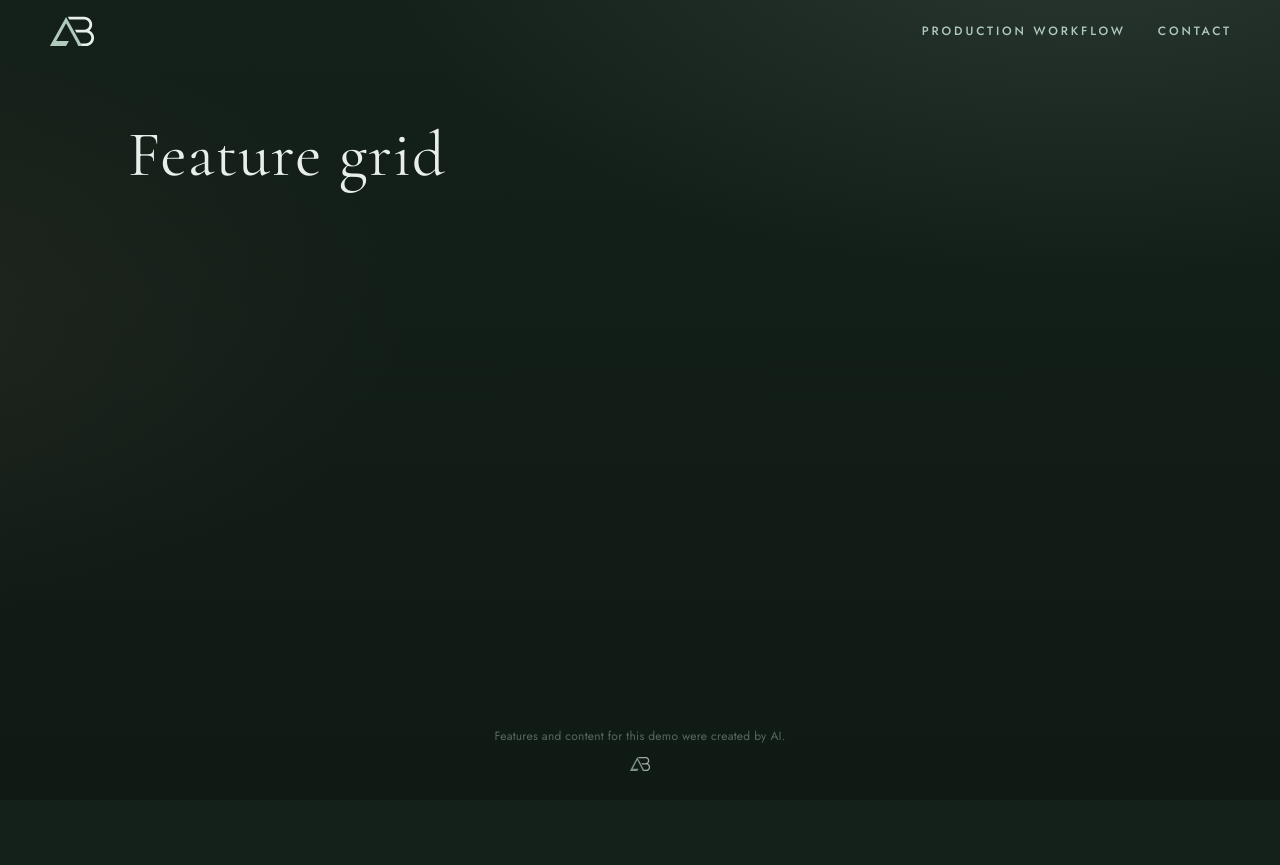
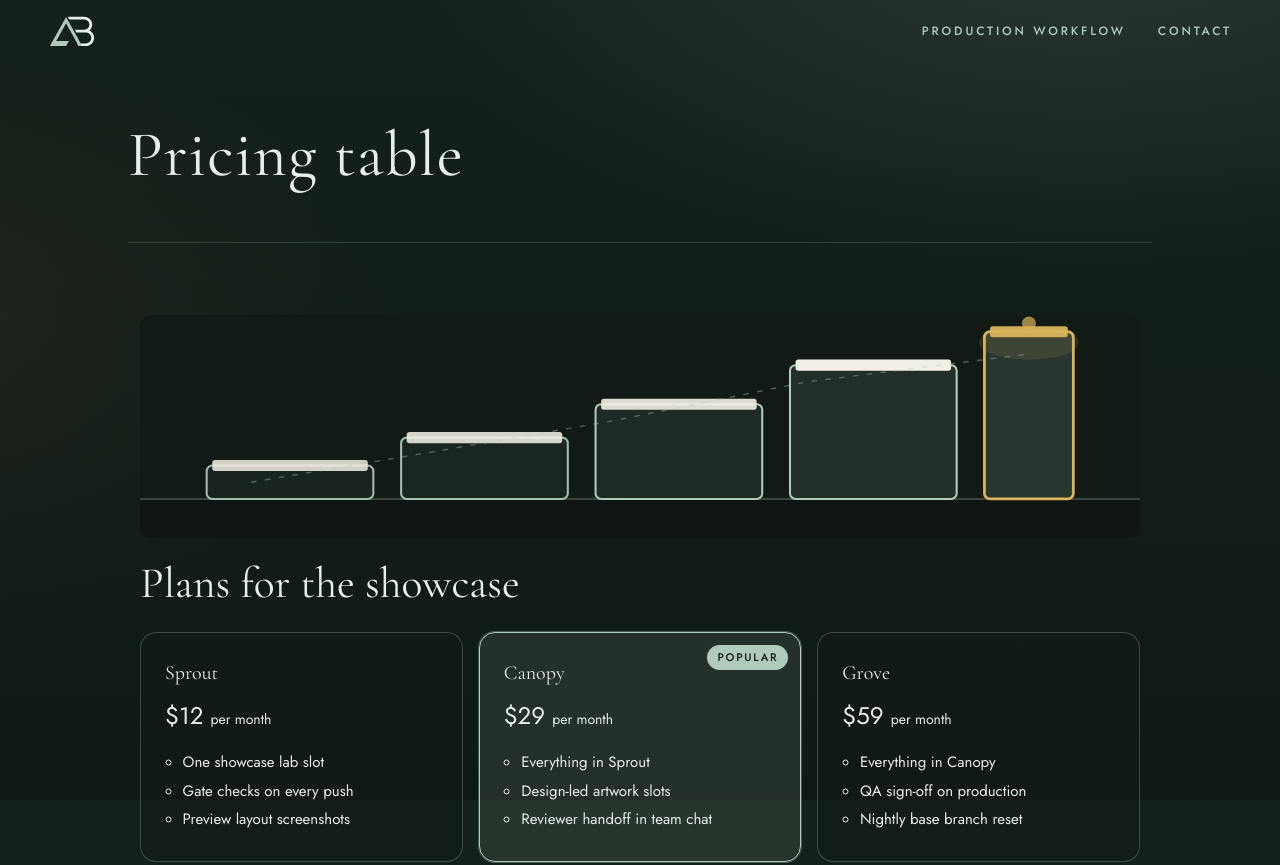
Before and after one commit to ashtonbach/agent-showcase, a Next.js app: page /showcase/ in a window 1280 px wide. Shown: the top 865 px of the page. Before the commit the page ends 800 px from the top, so only its background shows below. Built offline with nearby package versions, Linux system fonts and the light colour scheme.

Commit message:
Feature: Pricing table (Author: Alder)
Co-authored-by: AshtonBach Coder <ashtonbach-coder@users.noreply.github.com>

```diff
--- a/app/lab/current.json
+++ b/app/lab/current.json
@@ -1 +1 @@
-{"slug":"feature-grid"}
+{"slug":"pricing-table"}
--- /dev/null
+++ b/app/lab/pricing-table/index.tsx
@@ -0,0 +1,71 @@
+"use client";
+
+import { useState } from "react";
+
+const PLANS = [
+  { name: "Sprout", price: "$12", feats: ["One showcase lab slot", "Gate checks on every push", "Preview layout screenshots"] },
+  { name: "Canopy", price: "$29", best: true, feats: ["Everything in Sprout", "Design-led artwork slots", "Reviewer handoff in team chat"] },
+  { name: "Grove", price: "$59", feats: ["Everything in Canopy", "QA sign-off on production", "Nightly base branch reset"] },
+] as const;
+
+function HeaderArt() {
+  const [bad, setBad] = useState(false);
+  if (bad) {
+    return <span data-art="fallback" aria-hidden="true" className="lab-pt-art-fb" />;
+  }
+  return (
+    <img
+      data-art="image"
+      className="lab-pt-art"
+      src="/lab/pricing-table/header.svg"
+      width={720}
+      height={160}
+      alt=""
+      onError={() => setBad(true)}
+    />
+  );
+}
+
+export default function PricingTable() {
+  return (
+    <section data-lab="pricing-table" aria-labelledby="pt-title">
+      <HeaderArt />
+      <h2 id="pt-title">Plans for the showcase</h2>
+      <ul className="lab-pt-tiers">
+        {PLANS.map((p) => (
+          <li key={p.name} className={p.best ? "lab-pt-tier lab-pt-tier-best" : "lab-pt-tier"} {...(p.best ? { "data-best": "true" } : {})}>
+            {p.best ? <span className="lab-pt-badge">Popular</span> : null}
+            <h3 className="lab-pt-name">{p.name}</h3>
+            <p className="lab-pt-price">
+              {p.price} <span className="lab-pt-per">per month</span>
+            </p>
+            <ul className="lab-pt-feats">
+              {p.feats.map((f) => (
+                <li key={f}>{f}</li>
+              ))}
+            </ul>
+          </li>
+        ))}
+      </ul>
+      <p className="lab-note">Example data: these plans are illustrative; the showcase sells nothing.</p>
+      <style>{`
+        [data-lab="pricing-table"] { max-width: min(960px, 100%); margin: 8px auto 56px; padding: 0 12px; color: var(--mist); }
+        .lab-pt-art { display: block; width: 100%; height: auto; aspect-ratio: 9 / 2; border-radius: 12px; margin: 0 0 20px; }
+        .lab-pt-art-fb { display: block; width: 100%; aspect-ratio: 9 / 2; border-radius: 12px; margin: 0 0 20px; background: rgba(176,203,188,0.18); }
+        [data-lab="pricing-table"] h2 { font-family: var(--serif); font-weight: 400; font-size: 1.875rem; margin: 0 0 24px; color: var(--mist); }
+        .lab-pt-tiers { list-style: none; margin: 0; padding: 0; display: grid; gap: 16px; grid-template-columns: 1fr; }
+        @media (min-width: 761px) { .lab-pt-tiers { grid-template-columns: repeat(3, 1fr); align-items: stretch; } }
+        .lab-pt-tier { position: relative; border: 1px solid rgba(176,203,188,0.28); border-radius: 16px; padding: 24px; background: rgba(18,26,22,0.35); }
+        .lab-pt-tier-best { border-color: var(--sage); background: rgba(176,203,188,0.12); box-shadow: 0 0 0 1px rgba(176,203,188,0.35); }
+        .lab-pt-badge { position: absolute; top: 12px; right: 12px; font-family: var(--sans); font-weight: 500; font-size: 0.6875rem; letter-spacing: 0.16em; text-transform: uppercase; padding: 4px 10px; border-radius: 999px; background: var(--sage); color: #121a16; }
+        .lab-pt-name { font-family: var(--serif); font-weight: 400; font-size: 1.25rem; margin: 0 0 8px; }
+        .lab-pt-price { font-family: var(--sans); font-size: 1.5rem; margin: 0 0 16px; color: var(--mist); }
+        .lab-pt-per { font-size: 0.875rem; color: #e8eee9; font-weight: 400; }
+        .lab-pt-feats { margin: 0; padding-left: 1.1rem; font-family: var(--sans); font-size: 0.9375rem; line-height: 1.5; color: #e8eee9; }
+        .lab-pt-feats li { margin-bottom: 6px; }
+        .lab-note { margin: 24px 0 0; font-family: var(--sans); font-size: 0.875rem; line-height: 1.5; color: #e8eee9; }
+        @media (prefers-reduced-motion: reduce) { .lab-pt-tier { transition: none; } }
+      `}</style>
+    </section>
+  );
+}
--- a/app/page.tsx
+++ b/app/page.tsx
@@ -1,3 +1,4 @@
+import Lab from "./lab/pricing-table";
 import { readDemoKey, demoTitle } from "./demo-name";
 const demoKey = readDemoKey();
 const demoName = demoTitle();
@@ -5,7 +6,7 @@ export default function Page() {
   return (
     <div className="page-stack">
       <h1 className="demo-title" data-i18n={demoKey}>{demoName}</h1>
-      {/* lab:slot */}
+      <Lab /> {/* lab:slot */}
     </div>
   );
 }
```
